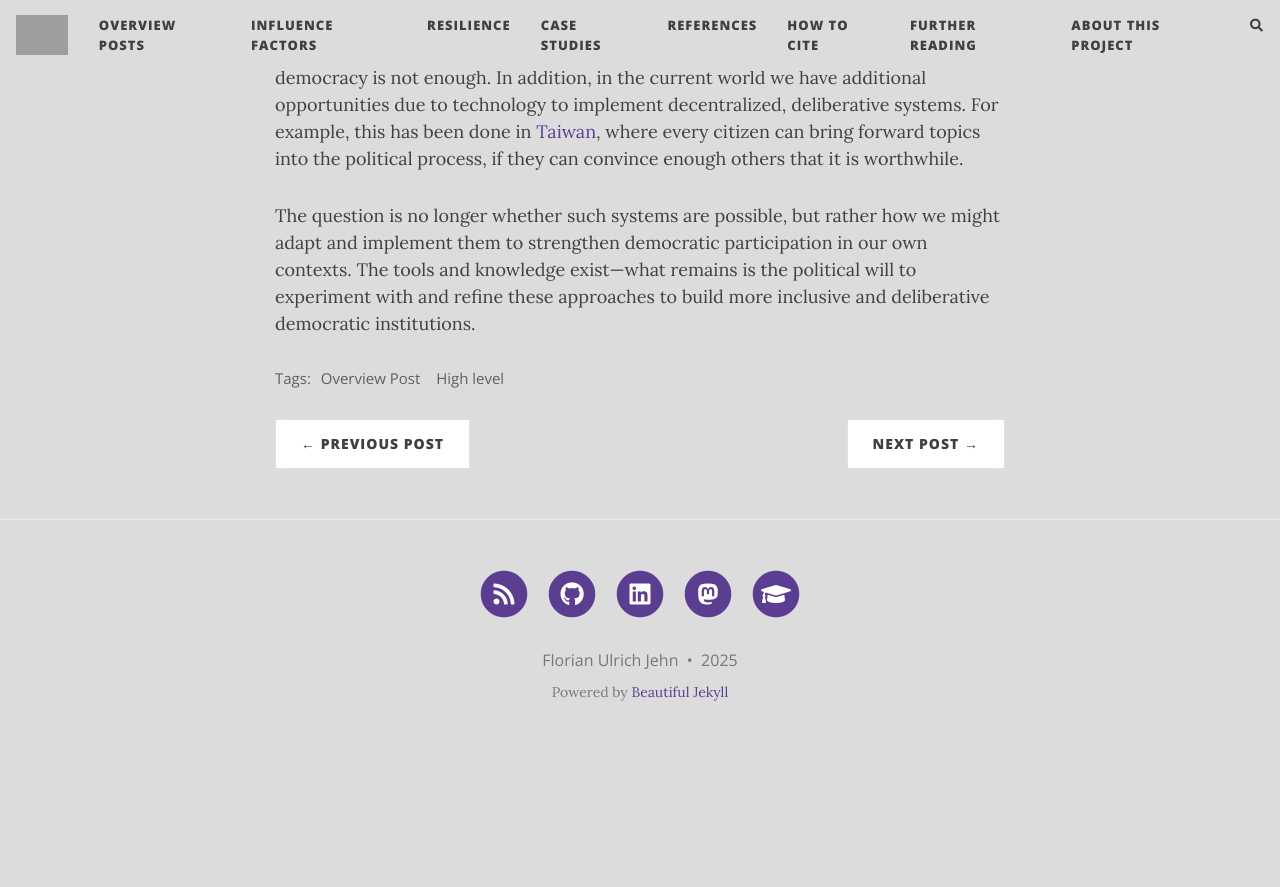
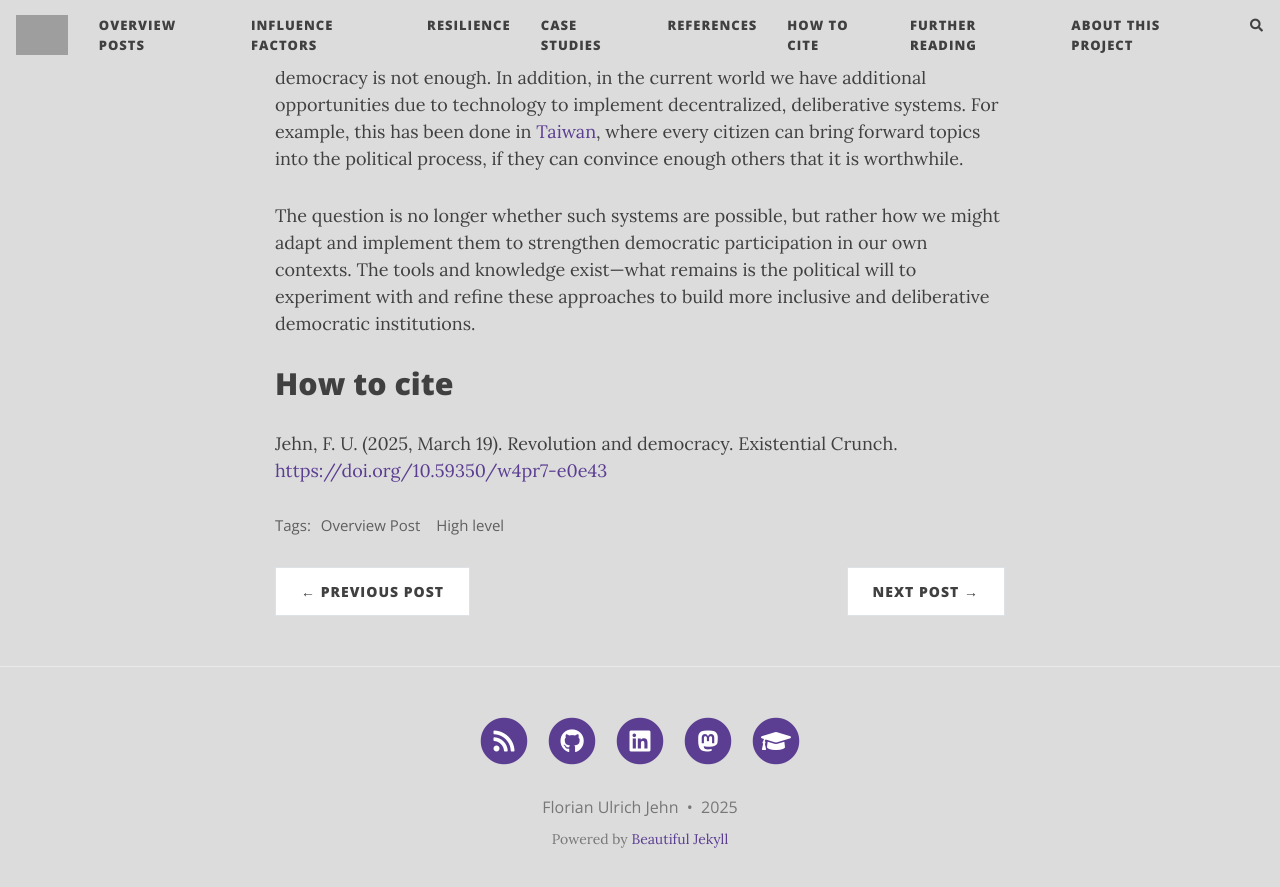
Before and after one commit to florianjehn/Societal_Collapse, a Jekyll site: the page built from _posts/2025-02-06-revolution.md, in a window 1280 px wide and 900 px high, scrolled down 14205 px. Shown: the top 887 px of the window. Built offline with Jekyll 4.4.1, drawn with Linux system fonts in a browser that asks for light colours; nearby versions of some CDN libraries; comment, search, counter and statistics services are not loaded; before the commit the page ends 14958 px from its top, so only the background shows below that; grey boxes are pictures that could not be loaded.

Commit message:
Update 2025-02-06-revolution.md

```diff
--- a/_posts/2025-02-06-revolution.md
+++ b/_posts/2025-02-06-revolution.md
@@ -145,3 +145,6 @@ Besides that, the current times also seem much better soil for the implementatio
 Though following Arendt’s argument means that the establishment of such council republics is still called for. The American Revolution failed in bringing true public freedom, but this does not mean that it has to stay this way forever. Our current democracy is not enough. In addition, in the current world we have additional opportunities due to technology to implement decentralized, deliberative systems. For example, this has been done in [Taiwan](https://80000hours.org/podcast/episodes/audrey-tang-what-we-can-learn-from-taiwan/), where every citizen can bring forward topics into the political process, if they can convince enough others that it is worthwhile.
 
 The question is no longer whether such systems are possible, but rather how we might adapt and implement them to strengthen democratic participation in our own contexts. The tools and knowledge exist—what remains is the political will to experiment with and refine these approaches to build more inclusive and deliberative democratic institutions.
+
+# How to cite
+Jehn, F. U. (2025, March 19). Revolution and democracy. Existential Crunch. [https://doi.org/10.59350/w4pr7-e0e43](https://doi.org/10.59350/w4pr7-e0e43)
```
